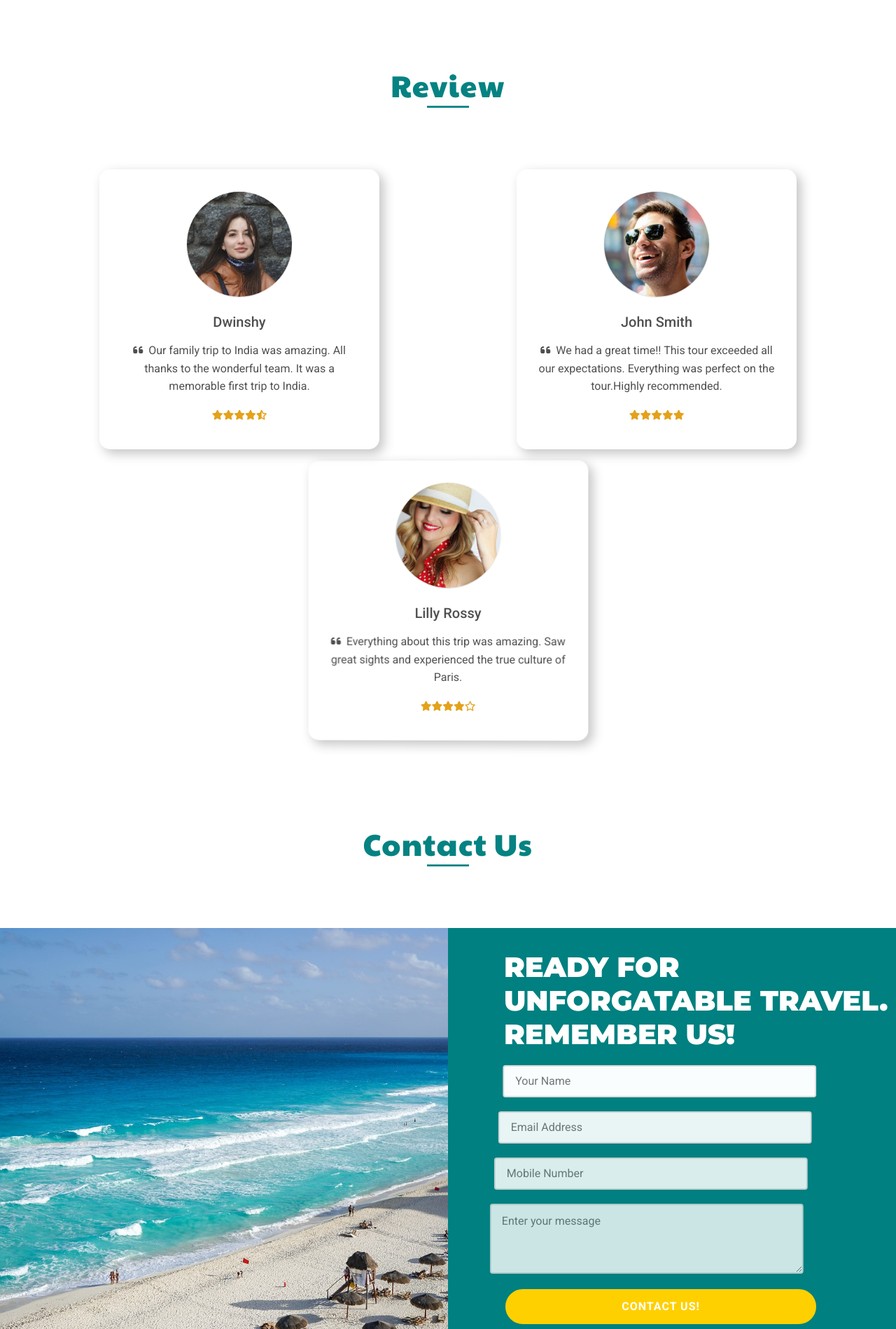
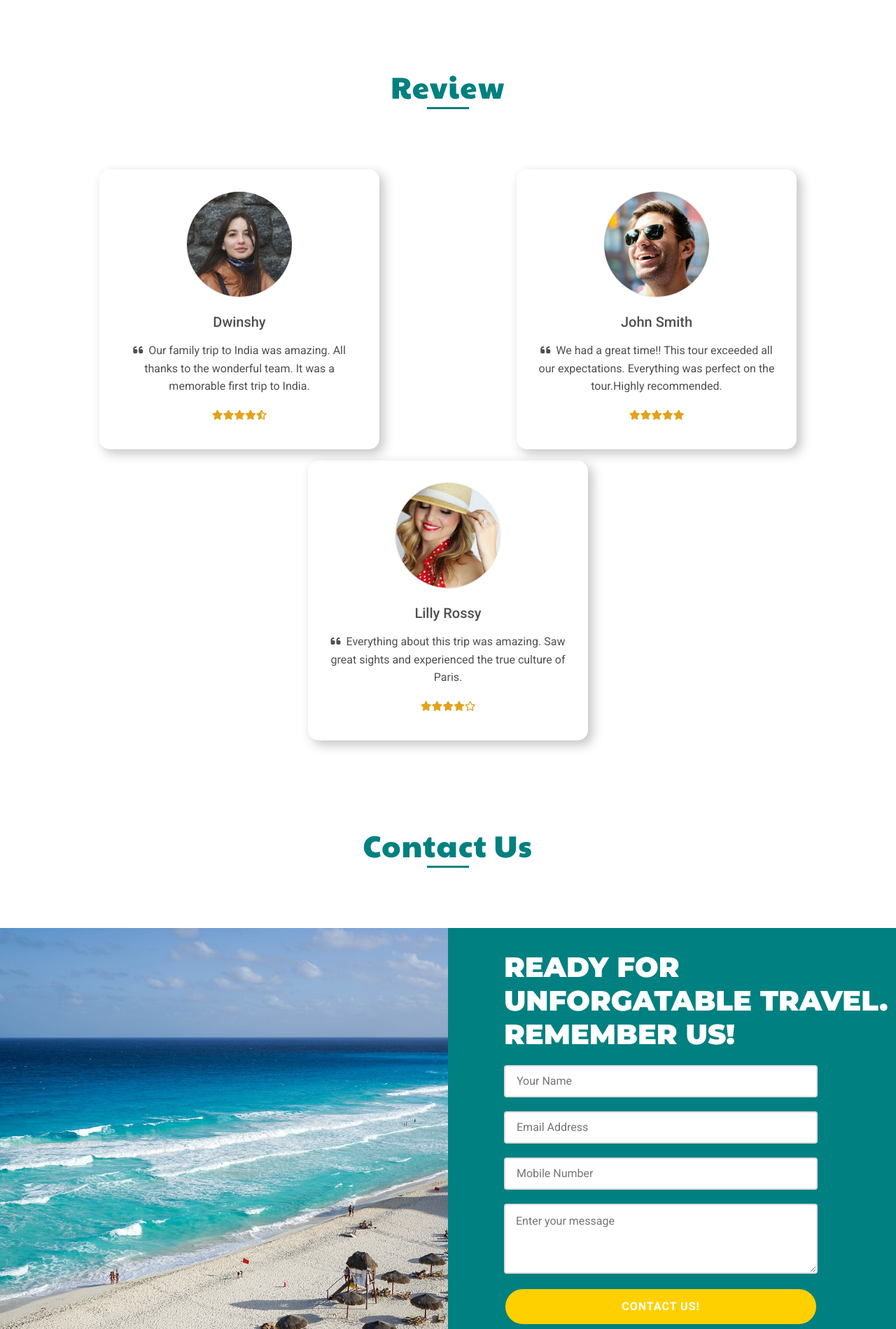
Before and after one commit to vigneshvikram0001/Square-Online-Travel-Agency, a React (Create React App) app: page / in a window 1280 px wide. Shown: the part 4941-6840 px from the top of the page at 70% size. Built offline with nearby package versions, Linux system fonts and the light colour scheme.

Commit message:
changes in animatioon

```diff
--- a/src/Components/Contact.jsx
+++ b/src/Components/Contact.jsx
@@ -7,8 +7,7 @@ function Contact() {
       <div
         class="section-head col-sm-12"
         data-aos="fade-down"
-        data-aos-duration="1500"
-        data-aos-delay="1500"
+        data-aos-duration="1100"
       >
         <h4>
           <span>Contact Us</span>
@@ -34,8 +33,8 @@ function Contact() {
               placeholder="Your Name"
               required
               data-aos="fade-right"
-              data-aos-duration="1500"
-              data-aos-delay="1500"
+              data-aos-duration="1300"
+              data-aos-delay="200"
             />
             <input
               type="email"
@@ -43,8 +42,8 @@ function Contact() {
               placeholder="Email Address"
               required
               data-aos="fade-right"
-              data-aos-duration="1900"
-              data-aos-delay="1500"
+              data-aos-duration="1400"
+              data-aos-delay="300"
             />
             <input
               type="number"
@@ -52,8 +51,8 @@ function Contact() {
               placeholder="Mobile Number"
               required
               data-aos="fade-right"
-              data-aos-duration="2200"
-              data-aos-delay="1500"
+              data-aos-duration="1500"
+              data-aos-delay="400"
             />
             <textarea
               className="form-field animation a3"
@@ -61,7 +60,6 @@ function Contact() {
               style={{ padding: "10px 15px", height: 100 }}
               data-aos="fade-right"
               data-aos-duration="2500"
-              data-aos-delay="1500"
             ></textarea>
             <button className="animation a6" type="submit">
               CONTACT US!
--- a/src/Components/Review.jsx
+++ b/src/Components/Review.jsx
@@ -12,8 +12,7 @@ function Review() {
             <div
               class="section-head col-sm-12"
               data-aos="fade-down"
-              data-aos-duration="1500"
-              data-aos-delay="1500"
+              data-aos-duration="1200"
             >
               <h4>
                 <span>Review</span>
@@ -25,8 +24,7 @@ function Review() {
           <div
             className="col-md-4 mb-5 mb-md-0 review-card"
             data-aos="flip-left"
-            data-aos-duration="1000"
-            data-aos-delay="1500"
+            data-aos-duration="1400"
           >
             <div className="d-flex justify-content-center mb-4">
               <img
@@ -64,8 +62,7 @@ function Review() {
           <div
             className="col-md-4 mb-5 mb-md-0 review-card"
             data-aos="flip-right"
-            data-aos-duration="1000"
-            data-aos-delay="1500"
+            data-aos-duration="1400"
           >
             <div className="d-flex justify-content-center mb-4">
               <img
@@ -104,7 +101,6 @@ function Review() {
             className="col-md-4 mb-0 review-card"
             data-aos="flip-left"
             data-aos-duration="1500"
-            data-aos-delay="1500"
           >
             <div className="d-flex justify-content-center mb-4">
               <img
```
